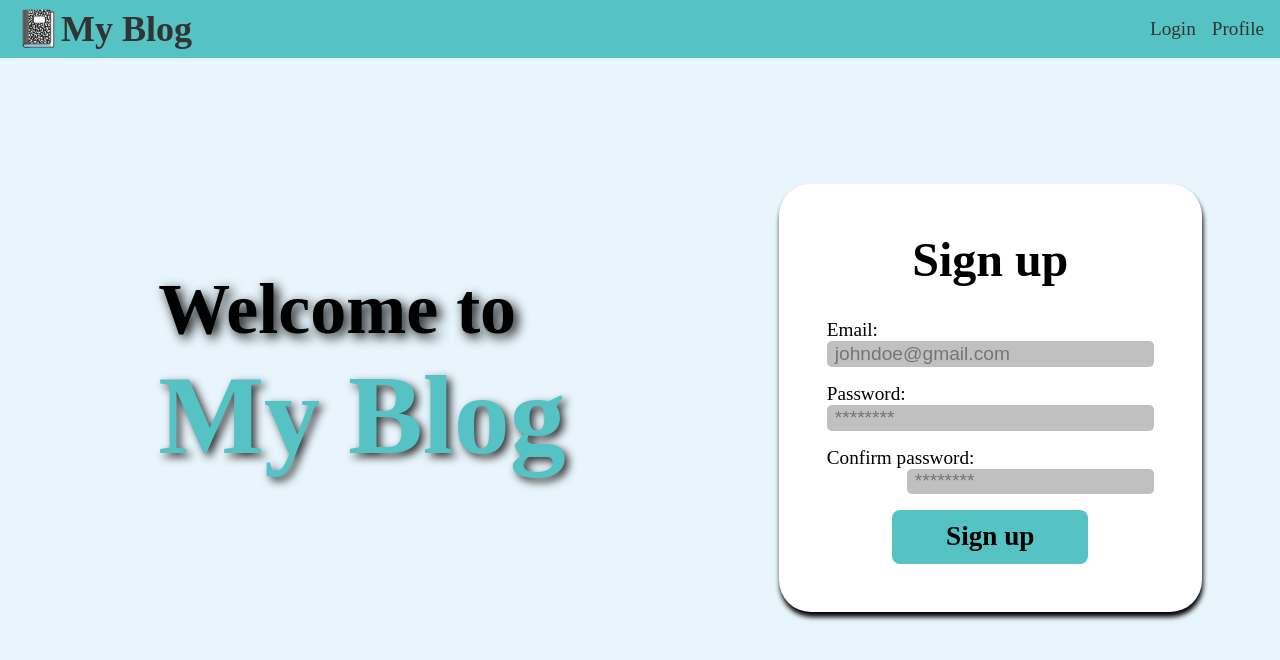
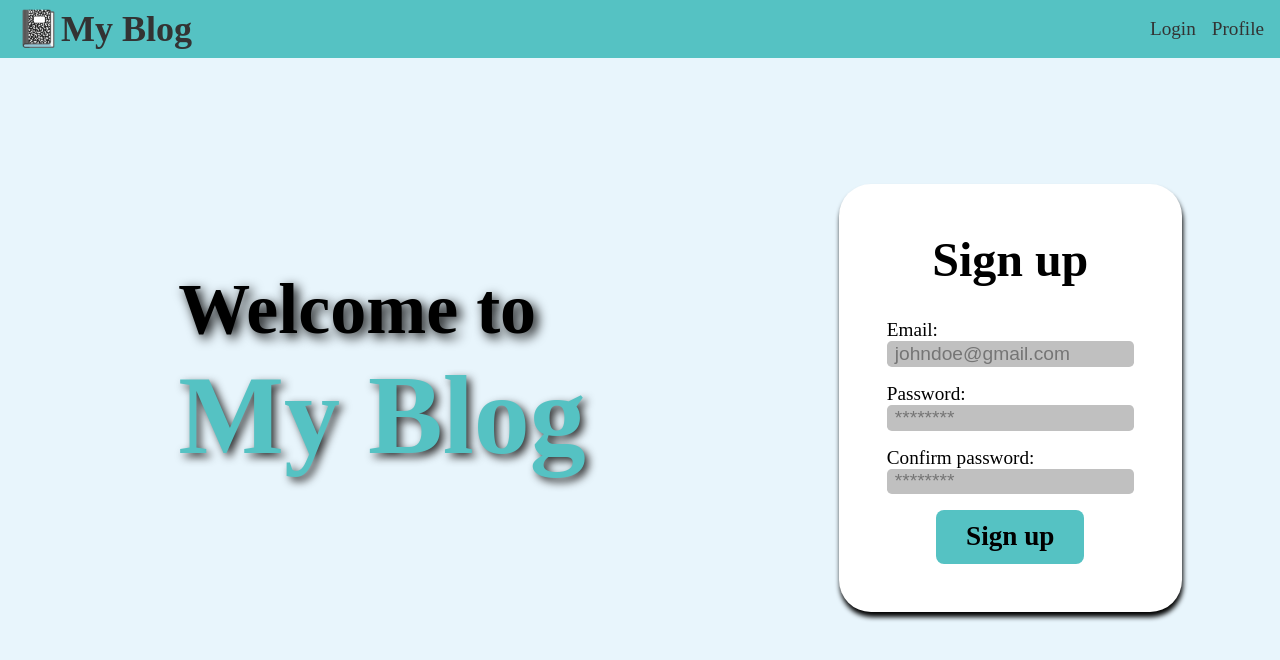
Before and after one commit to Willylaisa/Social-Blogging-App, a React (Vite) app: page /signup in a window 1280 px wide. Shown: the top 660 px of the page. Built offline with nearby package versions, Linux system fonts and the light colour scheme.

Commit message:
More styling to login page

```diff
--- a/src/pages/login.css
+++ b/src/pages/login.css
@@ -121,9 +121,7 @@
         text-indent: .5rem;
         font-size: inherit;
     }
-    .confirm--password input{
-        margin-left: 5rem;
-    }
+
 }
 .login--form button {
     font-size: 1.7rem;
```
Also changed, not shown: src/pages/signup.jsx (indentation only).
